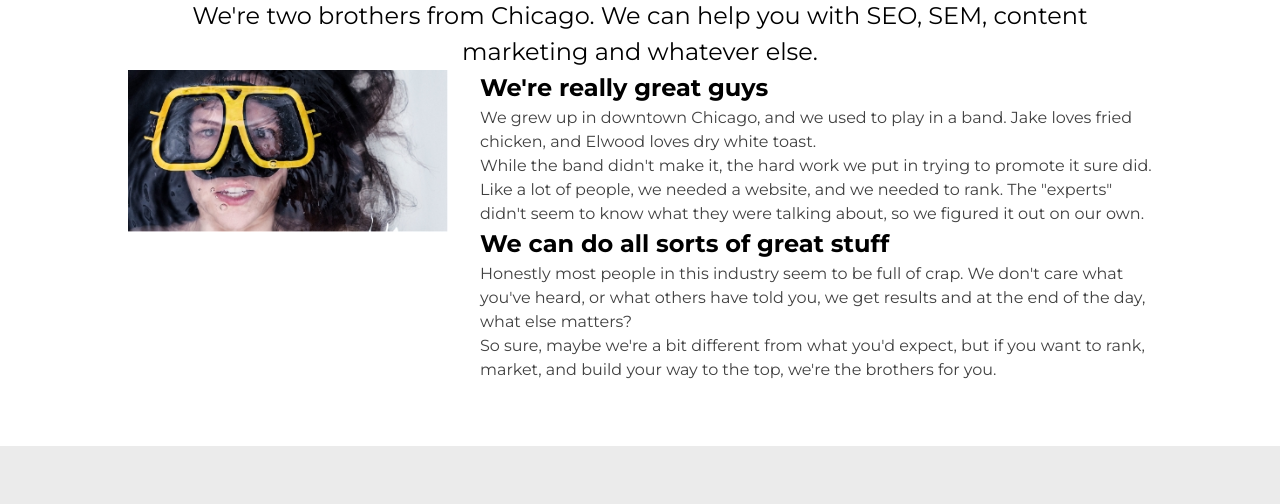
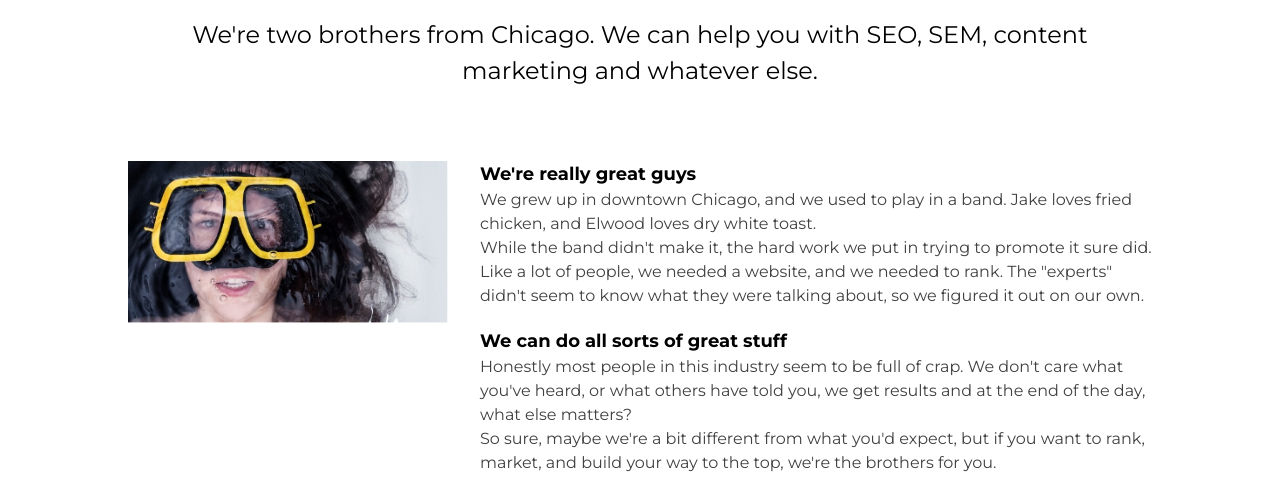
Before and after one commit to candytale55/blues-brothers-themed-agency, a website built with Vite: page about.html in a window 1280 px wide. Shown: the part 207-711 px from the top of the page. Built offline with nearby package versions, Linux system fonts and the light colour scheme.

Commit message:
feat(styles): adjust image display and center align page titles and subtitles

```diff
--- a/src/css/style.css
+++ b/src/css/style.css
@@ -135,7 +135,7 @@ select {
 
 img {
   max-width: 100%; /* Scales down to fit container */
-  display: block;   /* Removes inline spacing issues */
+  /* display: block;  */  /* Removes inline spacing issues */ /* TODO: Having display block makes the logo move and disalign */
   height: auto;     /* Maintains aspect ratio when scaled */
 }
 /* ========== UTILITY CLASSES ========== */
@@ -404,21 +404,31 @@ header {
 
 
 .page-title,
-.subtitle{
+.subtitle,
+.section-title {
   color : var(--text-title-color);
-  text-align: center;
 }
 
 
 .page-title {
   font-size: 3rem; /* 48px */
+  text-align: center;
 }
 
 .subtitle {
   font-size: 1.5rem; /* 24px */
+  text-align: center;
+  margin: .5em 0 3em;
 }
 
+.section-title {
+  font-size: 1.125rem; /* 18px */
+  margin-top: 1.25rem; /* 20px */
+}
 
+.section-title:first-child {
+  margin-top: 0;
+}
 
 .main-template > * {
   grid-column: 2 / -2;
@@ -427,6 +437,11 @@ header {
 .main-template {
   padding: 4em 0;
 }
+
+.main-image{
+  margin-bottom: 1.5em;
+}
+
 
 @media (min-width: 600px) {
 
```
